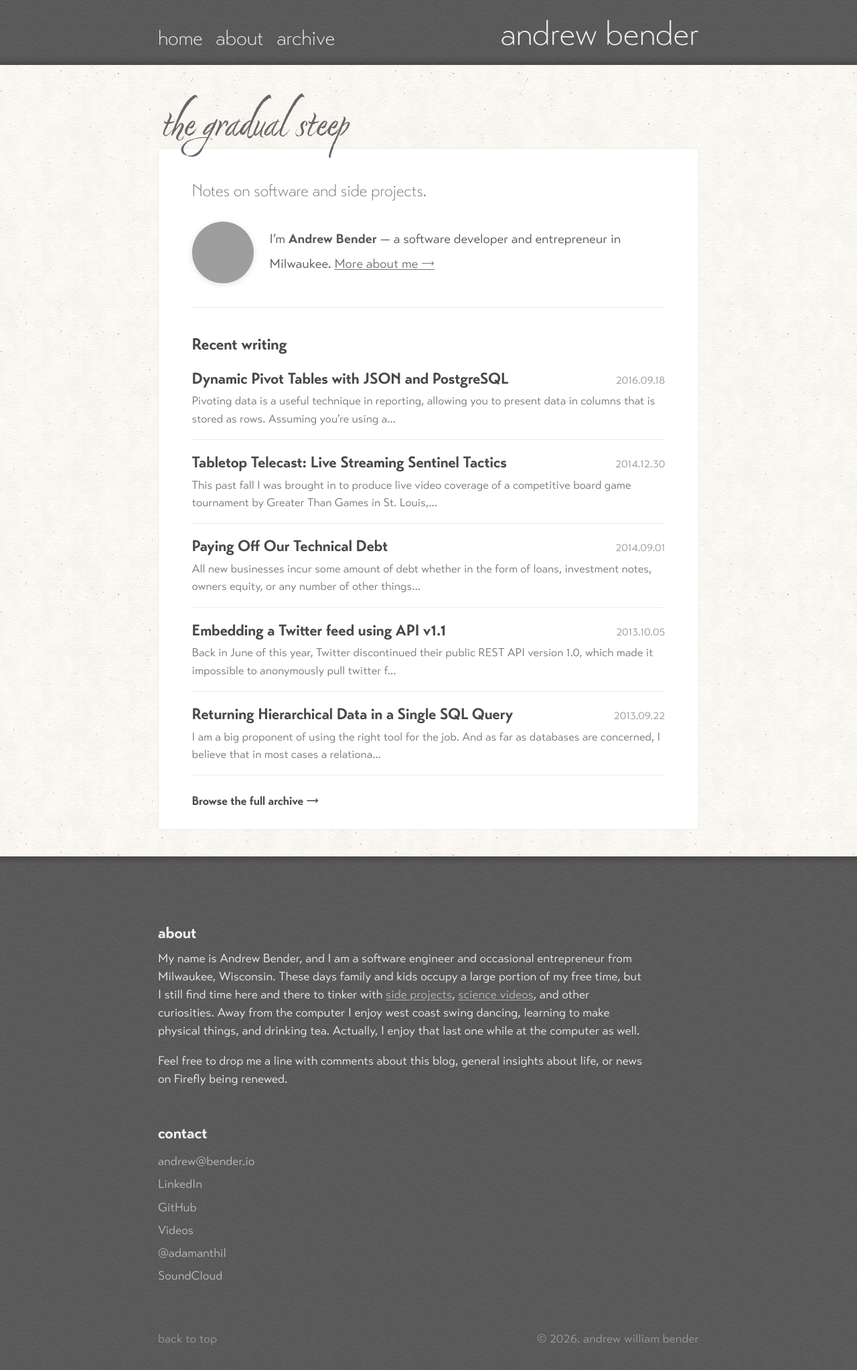
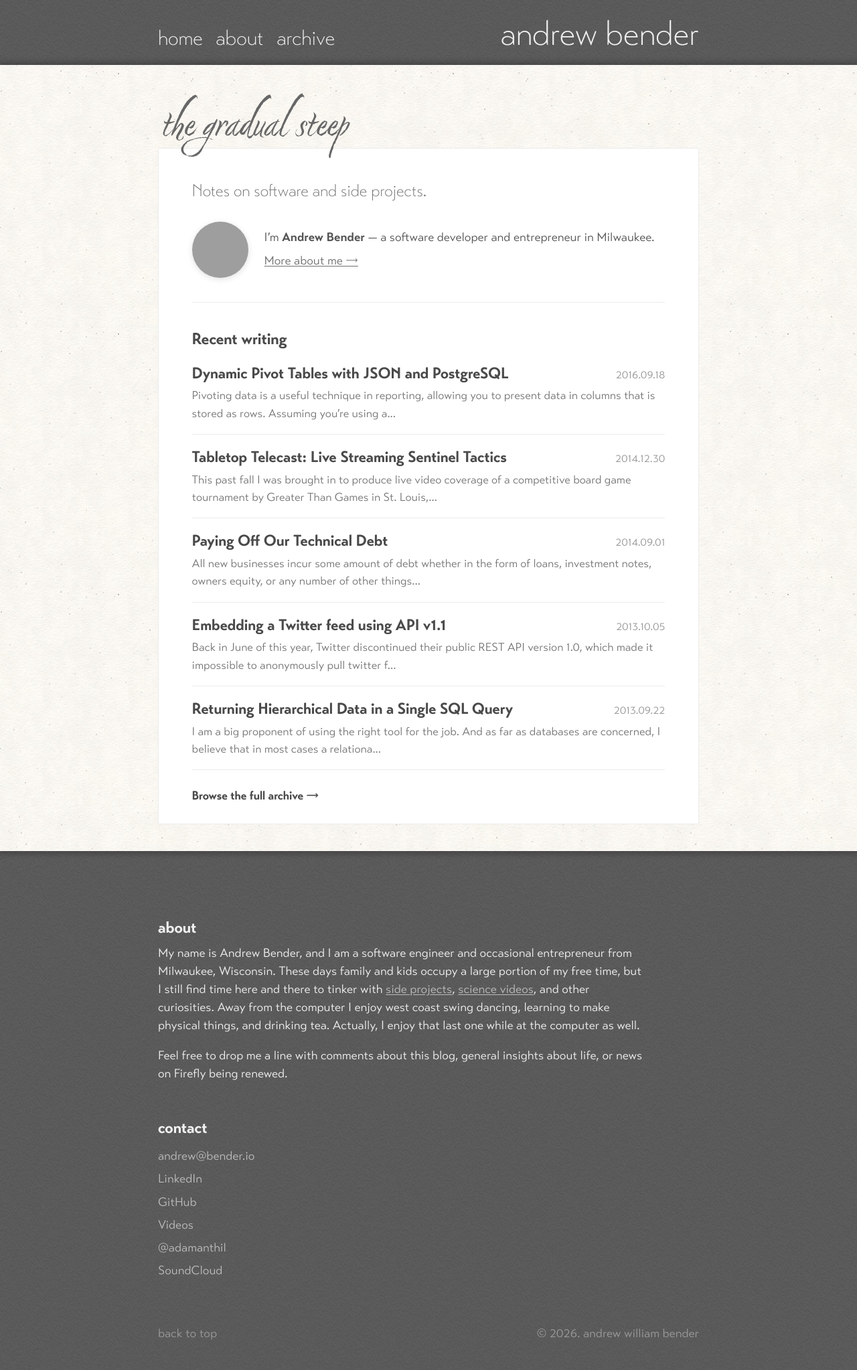
Before and after one commit to adamanthil/bender.io, a Jekyll site: the page built from index.html, in a window 1280 px wide. Shown: the whole page at 67% size. Built offline with Jekyll 4.4.1, drawn with Linux system fonts in a browser that asks for light colours; grey boxes are pictures that could not be loaded.

Commit message:
Keep homepage intro sentence on one line
Transat Text sets wider than Transat Standard, which pushed the intro
sentence onto two lines. Shrink the avatar and intro text slightly so
the sentence, with the bold name, fits on one line at full column
width, and always put the "more" link on its own line below it.

Co-Authored-By: Claude Opus 5.5 <noreply@anthropic.com>
Claude-Session: https://claude.ai/code/session_014WnXa8nD8NihrbMM4CRH5c

```diff
--- a/css/site.css
+++ b/css/site.css
@@ -685,16 +685,17 @@ article {
    if that build step hasn't run (e.g. a bare local `jekyll serve`). */
 .intro-avatar {
   flex: none;
-  width: clamp(72px, 14vw, 92px);
-  height: clamp(72px, 14vw, 92px);
+  width: clamp(72px, 14vw, 84px);
+  height: clamp(72px, 14vw, 84px);
   border-radius: 50%;
   background: #ececec url("../images/avatar.jpg") center / cover no-repeat;
   box-shadow: 0 2px 10px rgba(0, 0, 0, 0.12);
 }
 
+/* Sized so the intro sentence fits on one line at full column width */
 .intro-text {
   margin: 0;
-  font-size: clamp(1.0625rem, 1rem + 0.3vw, 1.2rem);
+  font-size: clamp(1.0625rem, 1rem + 0.3vw, 1.125rem);
   line-height: 1.6;
   color: var(--ink);
 }
@@ -702,8 +703,10 @@ article {
   text-decoration: underline;
   text-underline-offset: 2px;
 }
+/* Always on its own line below the sentence */
 .intro-more {
-  display: inline-block;
+  display: block;
+  width: fit-content;
   margin-top: 0.35rem;
   white-space: nowrap;
 }
```
